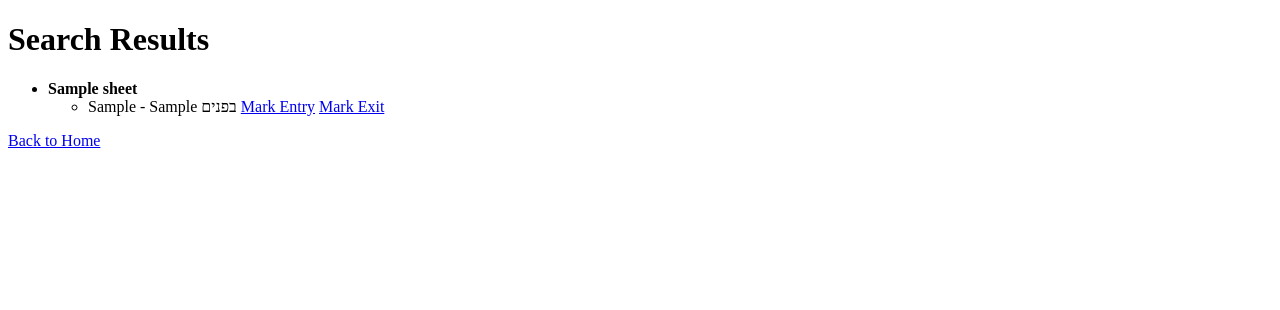
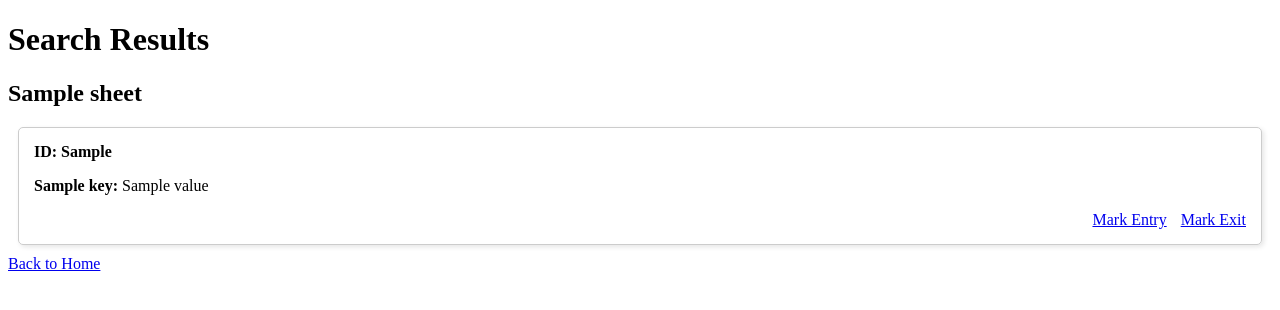
Before and after one commit to YonLiud/rami, a Flask app: template templates/search_results.html in a window 1280 px wide. Shown: the top 310 px of the page. Run offline with Flask 3, Linux system fonts and the light colour scheme; the template is opened without the code that fills it: most values are stand-ins (such as "Sample title", 1, 10 or a date in 2020).

Commit message:
style: Slight redesign

```diff
--- a/templates/search_results.html
+++ b/templates/search_results.html
@@ -3,22 +3,50 @@
 <head>
     <meta charset="UTF-8">
     <title>Search Results</title>
+    <style>
+        .card {
+            border: 1px solid #ccc;
+            border-radius: 5px;
+            padding: 15px;
+            margin: 10px;
+            box-shadow: 2px 2px 5px rgba(0, 0, 0, 0.1);
+        }
+        .card-header {
+            font-weight: bold;
+            margin-bottom: 10px;
+        }
+        .card-body {
+            margin-bottom: 10px;
+        }
+        .card-footer {
+            text-align: right;
+        }
+        .card-footer a {
+            margin-left: 10px;
+        }
+    </style>
 </head>
 <body>
     <h1>Search Results</h1>
-    <ul>
+    <div>
         {% for sheet, rows in results.items() %}
-            <li><strong>{{ sheet }}</strong></li>
-            <ul>
-                {% for row in rows %}
-                    <li>{{ row['מספר תעודה'] }} - {{ row['בפנים'] }}
+            <h2>{{ sheet }}</h2>
+            {% for row in rows %}
+                <div class="card">
+                    <div class="card-header">ID: {{ row['מספר תעודה'] }}</div>
+                    <div class="card-body">
+                        {% for key, value in row.items() %}
+                            <p><strong>{{ key }}:</strong> {{ value }}</p>
+                        {% endfor %}
+                    </div>
+                    <div class="card-footer">
                         <a href="/mark_entry/{{ row['מספר תעודה'] }}">Mark Entry</a>
                         <a href="/mark_exit/{{ row['מספר תעודה'] }}">Mark Exit</a>
-                    </li>
-                {% endfor %}
-            </ul>
+                    </div>
+                </div>
+            {% endfor %}
         {% endfor %}
-    </ul>
+    </div>
     <a href="/">Back to Home</a>
 </body>
 </html>
```
Also changed, not shown: templates/home.html (+4 -3 lines).
